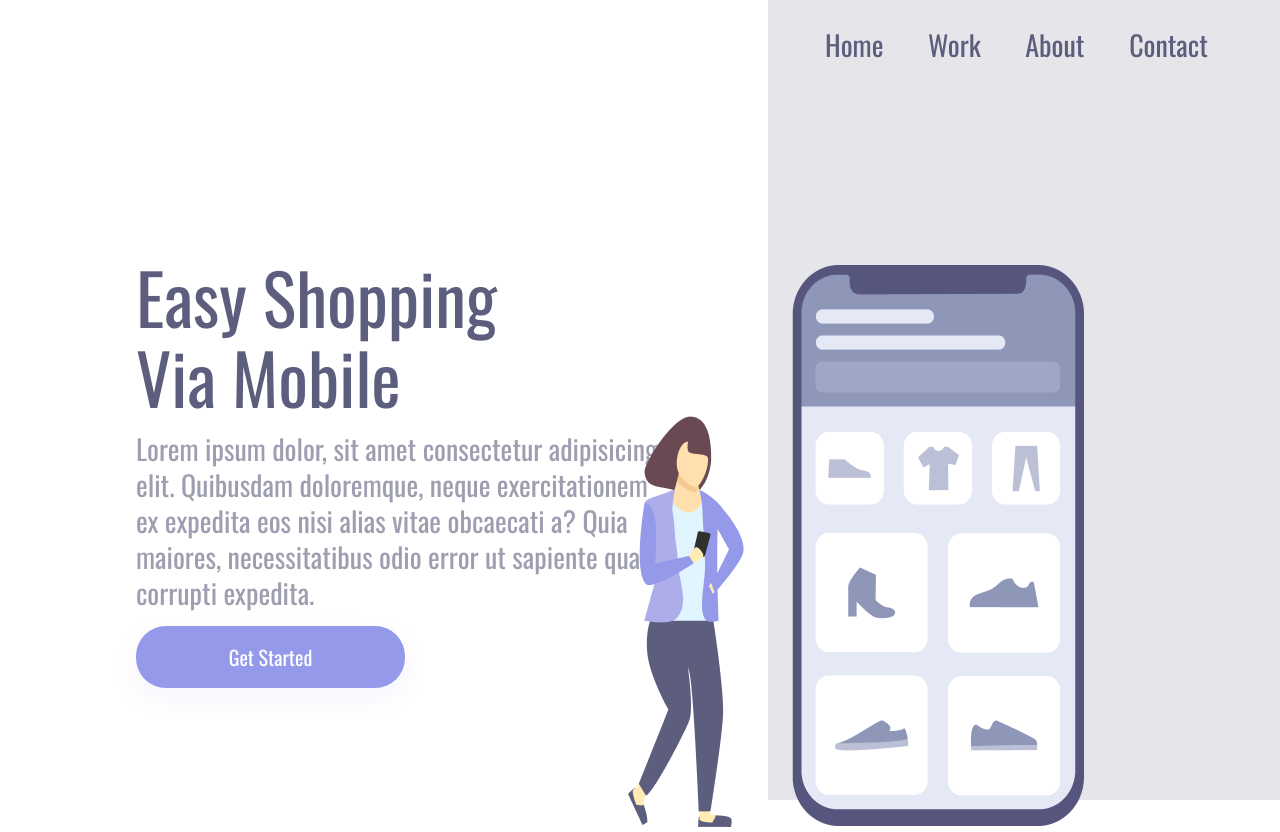
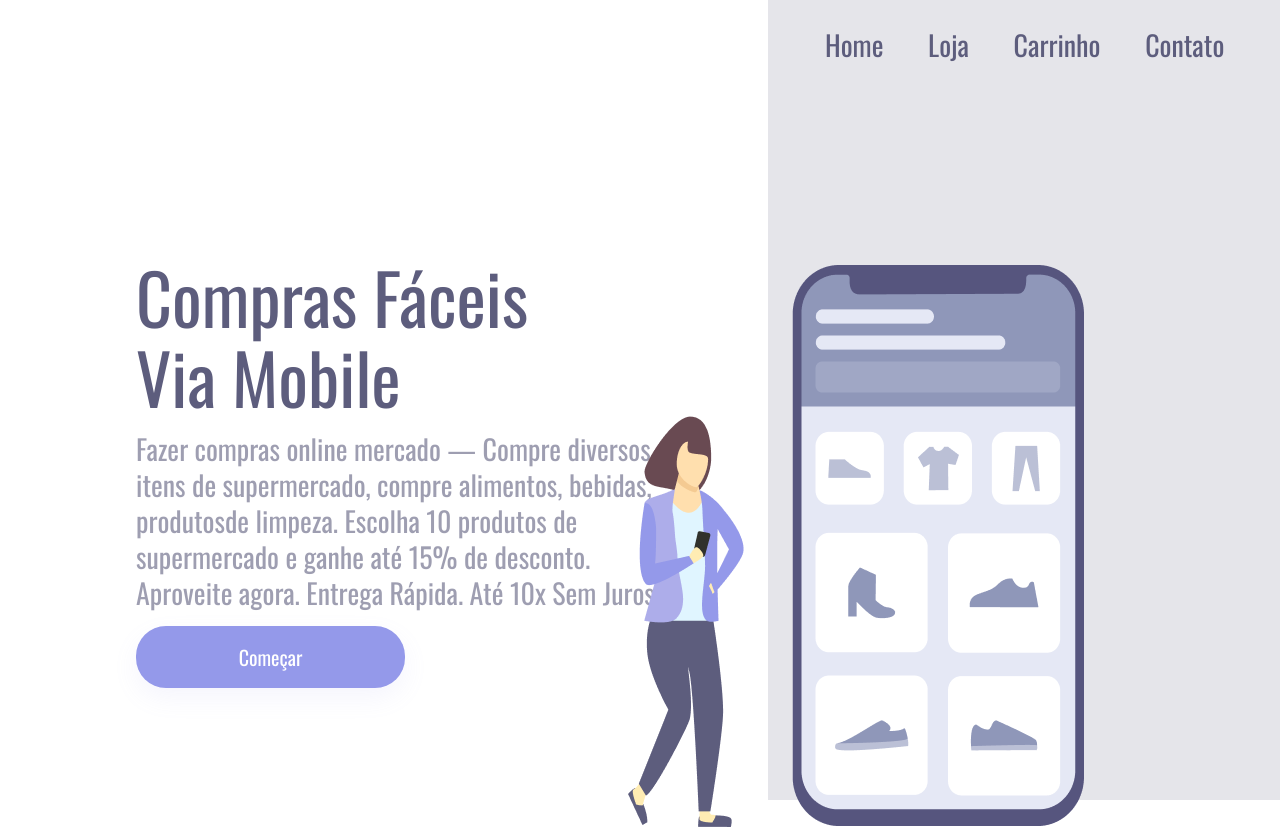
Before and after one commit to feliperyo/easy-shopping, a plain HTML site: page index.html in a window 1280 px wide. Drawn offline with nearby package versions, Linux system fonts and the light colour scheme.

Commit message:
traduzindo para pt-br

```diff
--- a/index.html
+++ b/index.html
@@ -14,18 +14,19 @@
 <body>
     <main>
         <section class="left">
-            <h1>Easy Shopping Via Mobile</h1>
-            <p>Lorem ipsum dolor, sit amet consectetur adipisicing elit. Quibusdam doloremque, neque exercitationem ex
-                expedita eos nisi alias vitae obcaecati a? Quia maiores, necessitatibus odio error ut sapiente quae
-                corrupti expedita.</p>
-            <button>Get Started</button>
+            <h1>Compras Fáceis
+                <br> Via Mobile</h1>
+            <p>Fazer compras online mercado — Compre diversos itens de supermercado, compre alimentos, bebidas,
+                produtosde limpeza. Escolha 10 produtos de supermercado e ganhe até 15% de desconto. Aproveite agora.
+                Entrega Rápida. Até 10x Sem Juros.</p>
+            <button>Começar</button>
         </section>
         <section class="right">
             <header>
                 <a class="head-menu">Home</a>
-                <a class="head-menu">Work</a>
-                <a class="head-menu">About</a>
-                <a class="head-menu">Contact</a>
+                <a class="head-menu">Loja</a>
+                <a class="head-menu">Carrinho</a>
+                <a class="head-menu">Contato</a>
 
             </header>
             <div class="img">
--- a/styles.css
+++ b/styles.css
@@ -53,7 +53,7 @@ h1 {
     font-size: 70px;
     line-height: 80px;
     color: #5D5D7D;
-    width: 368px;
+    width: 400px;
 }
 
 p {
```
